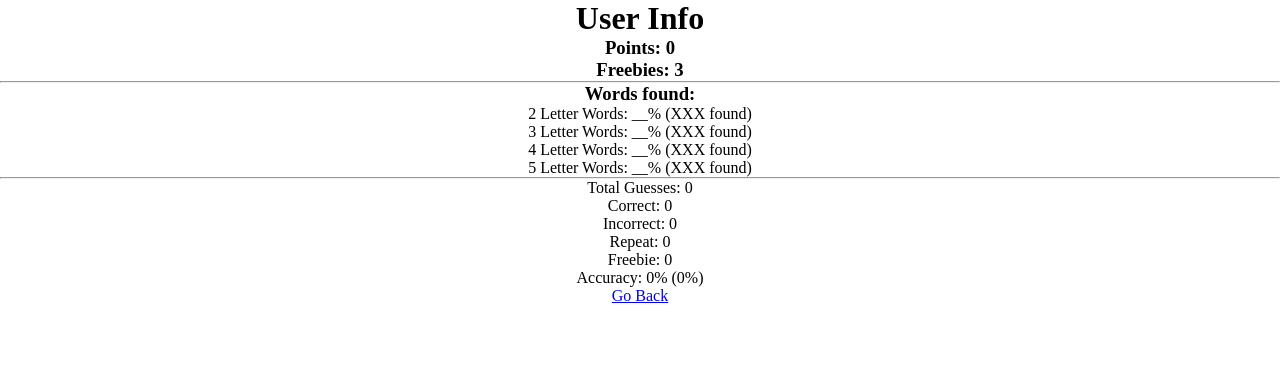
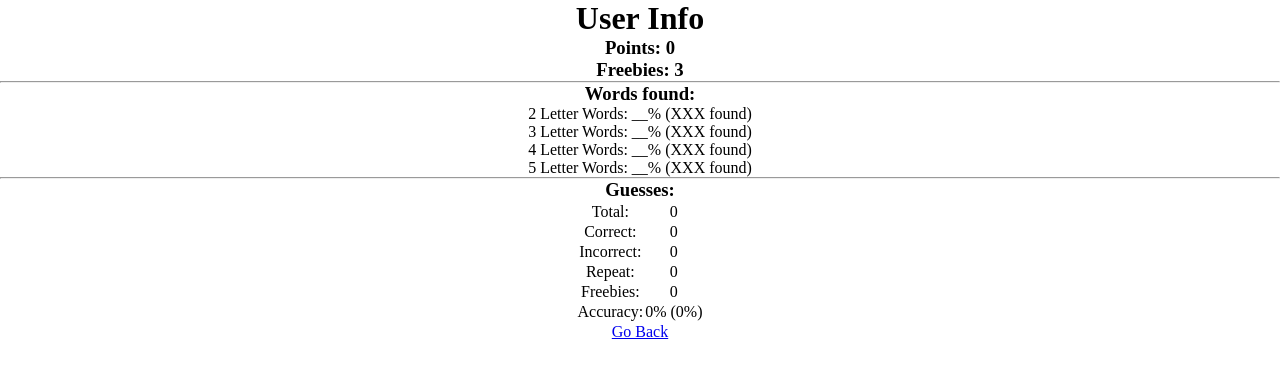
Before and after one commit to JordanKarp/Anagramer-JS, a React (Vite) app: page /user in a window 1280 px wide. Shown: the top 378 px of the page. Built offline with nearby package versions, Linux system fonts and the light colour scheme.

Commit message:
Update look

```diff
--- a/src/components/GuessStatsBoard.jsx
+++ b/src/components/GuessStatsBoard.jsx
@@ -6,12 +6,39 @@ const GuessStatsBoard = ({guessStats}) => {
 
     return (
         <div className='guessStatsBoard'>
-            <p>Total Guesses: {guessStats.total}</p>
+            <h3>Guesses: </h3>
+            <table>
+                <tr>
+                    <td>Total:</td>
+                    <td>{guessStats.total}</td>
+                </tr>
+                <tr>
+                    <td>Correct:</td>
+                    <td>{guessStats.correct}</td>
+                </tr>
+                <tr>
+                    <td>Incorrect:</td>
+                    <td>{guessStats.incorrect}</td>
+                </tr>
+                <tr>
+                    <td>Repeat:</td>
+                    <td>{guessStats.repeat}</td>
+                </tr>
+                <tr>
+                    <td>Freebies:</td>
+                    <td>{guessStats.freebies}</td>
+                </tr>
+                <tr>
+                    <td>Accuracy:</td>
+                    <td>{acc}% ({strictAcc}%)</td>
+                </tr>
+            </table>
+            {/* <p>Total: {guessStats.total}</p>
             <p>Correct: {guessStats.correct}</p>
             <p>Incorrect: {guessStats.incorrect}</p>
             <p>Repeat: {guessStats.repeat}</p>
             <p>Freebie: {guessStats.freebies}</p>
-            <p>Accuracy: {acc}% ({strictAcc}%)</p>
+            <p>Accuracy: {acc}% ({strictAcc}%)</p> */}
         </div>
     )
 }
```
Also changed, not shown: src/components/GameSetupForm.jsx (+0 -7 lines).
